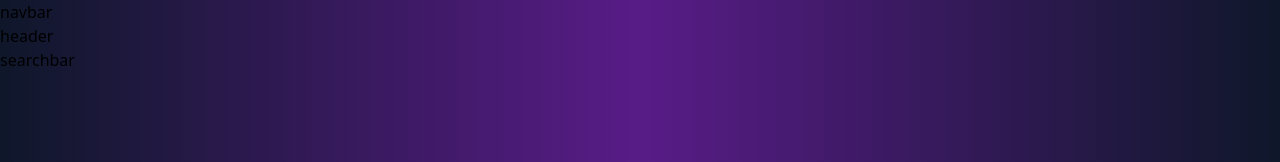
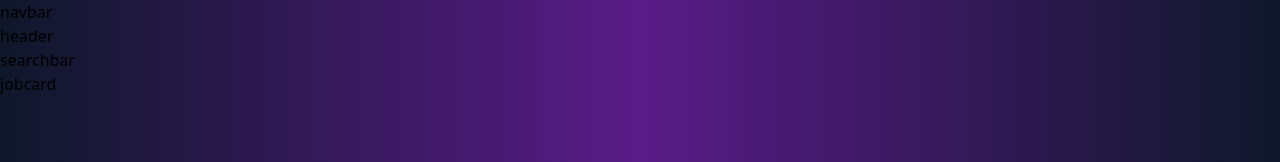
Before and after one commit to MD-Ismail75/Job-Portal-By-IIUC_VhaiBrothers, a React (Vite) app: page / in a window 1280 px wide. Shown: the top 162 px of the page. Built offline with nearby package versions, Linux system fonts and the light colour scheme.

Commit message:
Jobcard Create

```diff
--- a/src/App.jsx
+++ b/src/App.jsx
@@ -1,6 +1,7 @@
 import Navbar from "./components/Navbar"
 import Header from "./components/Header"
 import SearchBar from "./components/SearchBar"
+import JobCard from "./components/JobCard"
 
 function App(){
 
@@ -9,6 +10,7 @@ function App(){
       <Navbar />
       <Header />
       <SearchBar />
+      <JobCard />
     </div>
   )
 }
--- /dev/null
+++ b/src/components/JobCard/index.jsx
@@ -0,0 +1,11 @@
+import React from 'react'
+
+function JobCard() {
+  return (
+    <div>
+	jobcard
+    </div>
+  )
+}
+
+export default JobCard
```
